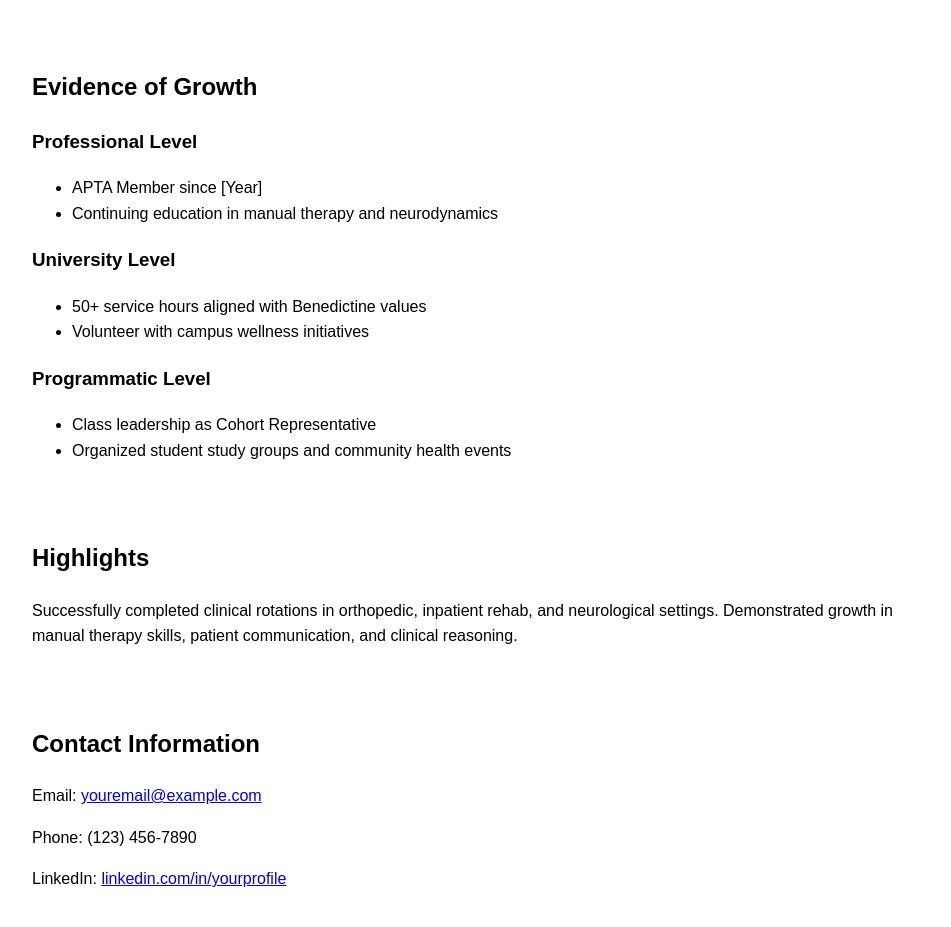
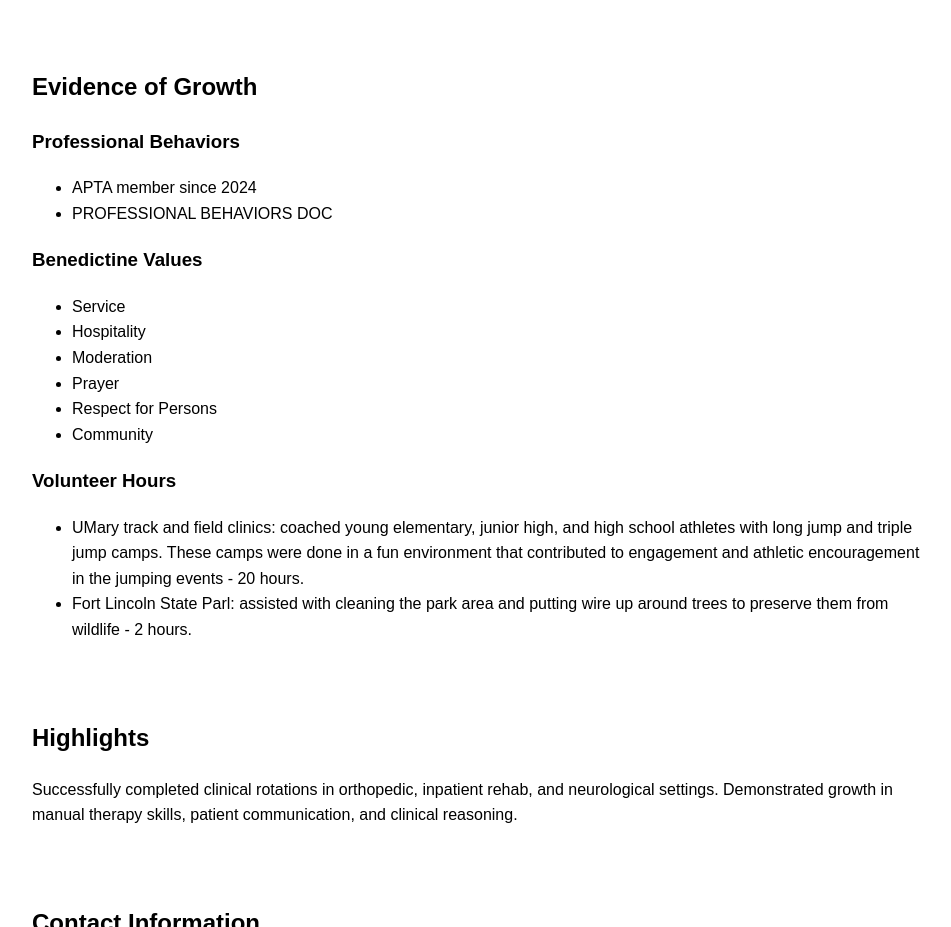
Before and after one commit to haydenvonw19/PT-Portfolio, a plain HTML site: page index.html in a window 1280 px wide. Shown: the part 920-1847 px from the top of the page, without its empty margins (158-1109 px from the left). Drawn offline with Linux system fonts and the light colour scheme.

Commit message:
Update index.html

```diff
--- a/index.html
+++ b/index.html
@@ -65,20 +65,24 @@
 
   <section id="growth" class="container">
     <h2>Evidence of Growth</h2>
-    <h3>Professional Level</h3>
+    <h3>Professional Behaviors</h3>
     <ul>
-      <li>APTA Member since [Year]</li>
-      <li>Continuing education in manual therapy and neurodynamics</li>
+      <li>APTA member since 2024</li>
+      <li>PROFESSIONAL BEHAVIORS DOC</li>
     </ul>
-    <h3>University Level</h3>
+    <h3>Benedictine Values</h3>
     <ul>
-      <li>50+ service hours aligned with Benedictine values</li>
-      <li>Volunteer with campus wellness initiatives</li>
+      <li>Service</li>
+      <li>Hospitality</li>
+      <li>Moderation</li>
+      <li>Prayer</li>
+      <li>Respect for Persons</li>
+      <li>Community</li>
     </ul>
-    <h3>Programmatic Level</h3>
+    <h3>Volunteer Hours</h3>
     <ul>
-      <li>Class leadership as Cohort Representative</li>
-      <li>Organized student study groups and community health events</li>
+      <li>UMary track and field clinics: coached young elementary, junior high, and high school athletes with long jump and triple jump camps. These camps were done in a fun environment that contributed to engagement and athletic encouragement in the jumping events - 20 hours. </li>
+      <li>Fort Lincoln State Parl: assisted with cleaning the park area and putting wire up around trees to preserve them from wildlife - 2 hours.</li>
     </ul>
   </section>
 
```
